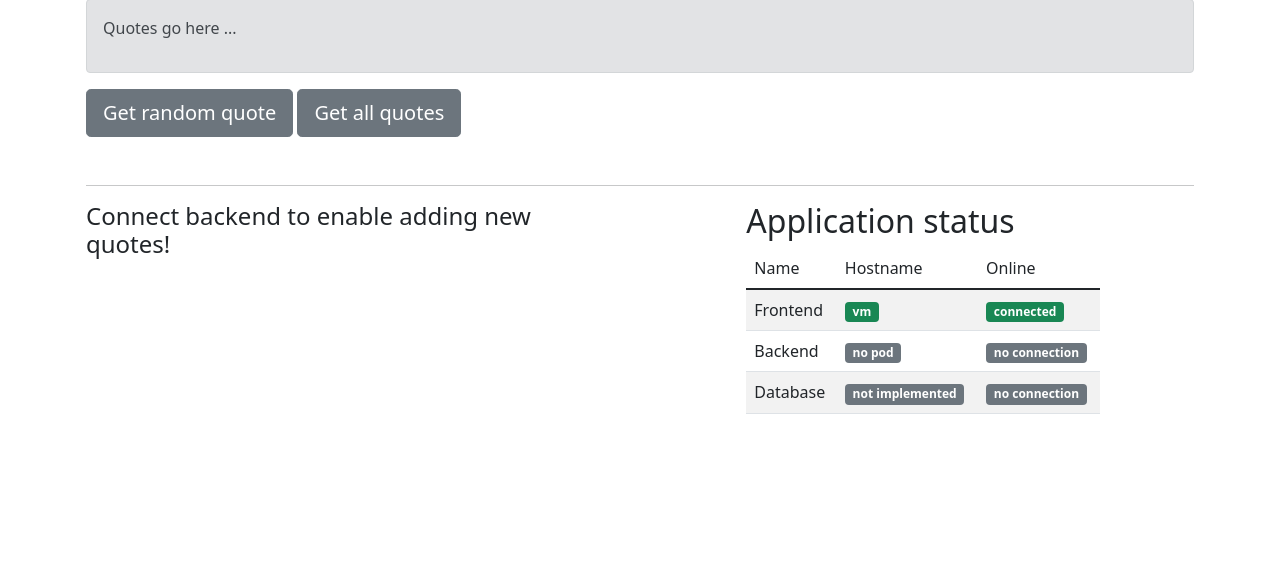
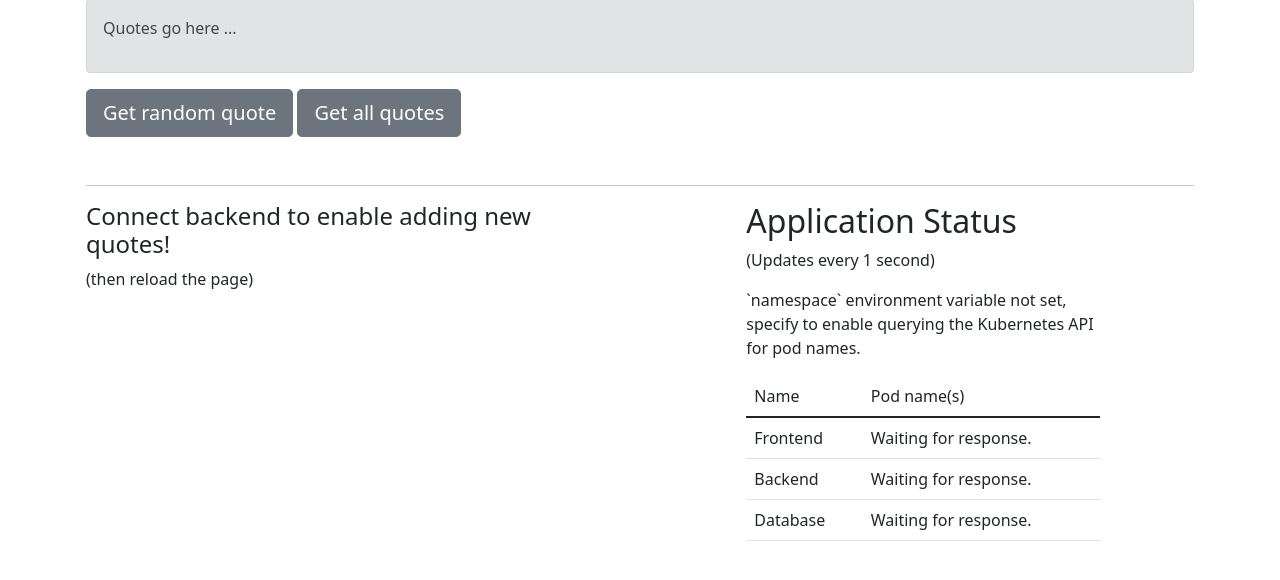
Before and after one commit to eficode-academy/quotes-flask, a Flask app: page / in a window 1280 px wide. Shown: the part 164-744 px from the top of the page. Run offline with Flask 2, Linux system fonts and the light colour scheme.

Commit message:
pod names are now dynamically queried from the k8s api in the frontend pod, and showed in the webui

```diff
--- a/frontend/app.py
+++ b/frontend/app.py
@@ -220,7 +220,7 @@ def hostname():
     return jsonify(hostnames)
 
 
-@APP.route("/pod_names")
+@APP.route("/pod-names")
 def get_pod_names() -> Response:
     """
     Query kubernetes API to get hostnames of all frontend, backend and postgres pods.
--- a/frontend/static/script.js
+++ b/frontend/static/script.js
@@ -53,8 +53,85 @@ function getHostnames() {
 }
 
 // update the hostnames every second
-getbackendinfo = setInterval(function () {
-  getHostnames();
+// updatePodHostnames = setInterval(function () {
+// getHostnames();
+// }, 1000);
+
+function updatePodNameRow(name, rowId, podNames) {
+  document.getElementById(rowId).innerHTML = "";
+  tr = document.querySelector("#" + rowId);
+  pod_name_td = document.createElement("td");
+  pod_name_td.textContent = name + ":";
+  tr.appendChild(pod_name_td);
+
+  podNames.forEach(function (pod) {
+    console.log(pod);
+    td = document.createElement("td");
+    td.textContent = pod;
+    td.className = "badge bg-success";
+    tr.appendChild(td);
+  });
+}
+
+function updatePodNameRowNoPodsFound(name, rowId) {
+  document.getElementById(rowId).innerHTML = "";
+  tr = document.querySelector("#" + rowId);
+  pod_name_td = document.createElement("td");
+  pod_name_td.textContent = name + ":";
+  tr.appendChild(pod_name_td);
+
+  no_pod_td = document.createElement("td");
+  no_pod_td.textContent = "No pods found";
+  no_pod_td.className = "badge bg-secondary";
+  tr.appendChild(no_pod_td);
+}
+
+function getPodNames() {
+  endpoint = "/pod-names";
+  xhttp = new XMLHttpRequest();
+  xhttp.onload = function () {
+    if (this.status == 200) {
+      data = JSON.parse(this.responseText);
+      // if there is a message, there are no pod names
+      if ("message" in data) {
+        console.log("Message received when querying pod-names:");
+        console.log(data.message);
+        document.getElementById("application-status-message").innerHTML =
+          data.message;
+      } else {
+        // otherwise get the pod names
+        document.getElementById("application-status-message").innerHTML = ""; // set to nothing when no message
+        console.log(data);
+        console.log("Got pod names, updating webpage ...");
+
+        // we talked with the frontend to get this request, so we assume
+        // there will always be atleast one frontend pod
+        frontend_pods = data.frontend_pods;
+        updatePodNameRow("Frontend", "frontend-pod-names", frontend_pods);
+
+        backend_pods = data.backend_pods;
+        if (backend_pods.length === 0) {
+          console.log("No backend pods found.");
+          updatePodNameRowNoPodsFound("Backend", "backend-pod-names");
+        } else {
+          updatePodNameRow("Backend", "backend-pod-names", backend_pods);
+        }
+
+        if (data.postgres_pods.length === 0) {
+          console.log("No database pods found.");
+          updatePodNameRowNoPodsFound("Database", "database-pod-names");
+        } else {
+          updatePodNameRow("Database", "database-pod-names", backend_pods);
+        }
+      }
+    }
+  };
+  xhttp.open("GET", endpoint, true);
+  xhttp.send();
+}
+
+updatePodNamesTable = setInterval(function () {
+  getPodNames();
 }, 1000);
 
 function addQuote(e) {
--- a/frontend/templates/index.html
+++ b/frontend/templates/index.html
@@ -84,60 +84,35 @@
             {% else %}
 
             <h4>Connect backend to enable adding new quotes!</h4>
+            <p>(then reload the page)</p>
 
             {% endif %}
           </div>
           <div class="col-md-4 offset-md-2">
-            <h2>Application status</h2>
-            <table class="table table-striped">
+            <h2>Application Status</h2>
+            <p>(Updates every 1 second)</p>
+            <p id="application-status-message">
+              Waiting for response from frontend pod ...
+            </p>
+            <table class="table">
               <thead>
                 <tr>
                   <td>Name</td>
-                  <td>Hostname</td>
-                  <td>Online</td>
+                  <td>Pod name(s)</td>
                 </tr>
               </thead>
               <tbody>
-                <tr>
+                <tr id="frontend-pod-names">
                   <td>Frontend</td>
-                  <td>
-                    <span class="badge bg-success" id="frontend_hostname">
-                      {{ frontend_hostname }}</span
-                    >
-                  </td>
-                  <td><span class="badge bg-success">connected</span></td>
+                  <td>Waiting for response.</td>
                 </tr>
-                <tr>
+                <tr id="backend-pod-names">
                   <td>Backend</td>
-                  <td>
-                    {% if backend %}
-                    <span class="badge bg-success" id="backend_hostname"
-                      >{{ backend_hostname }}</span
-                    >
-                    {% else %}
-                    <span class="badge bg-secondary">no pod</span>
-                    {% endif %}
-                  </td>
-                  <td>
-                    {% if backend %}
-                    <span class="badge bg-success">connected</span>
-                    {% else %}
-                    <span class="badge bg-secondary">no connection</span>
-                    {% endif %}
-                  </td>
+                  <td>Waiting for response.</td>
                 </tr>
-                <tr>
+                <tr id="database-pod-names">
                   <td>Database</td>
-                  <td>
-                    <span class="badge bg-secondary">not implemented</span>
-                  </td>
-                  <td>
-                    {% if database %}
-                    <span class="badge bg-success">connected</span>
-                    {% else %}
-                    <span class="badge bg-secondary">no connection</span>
-                    {% endif %}
-                  </td>
+                  <td>Waiting for response.</td>
                 </tr>
               </tbody>
             </table>
```
